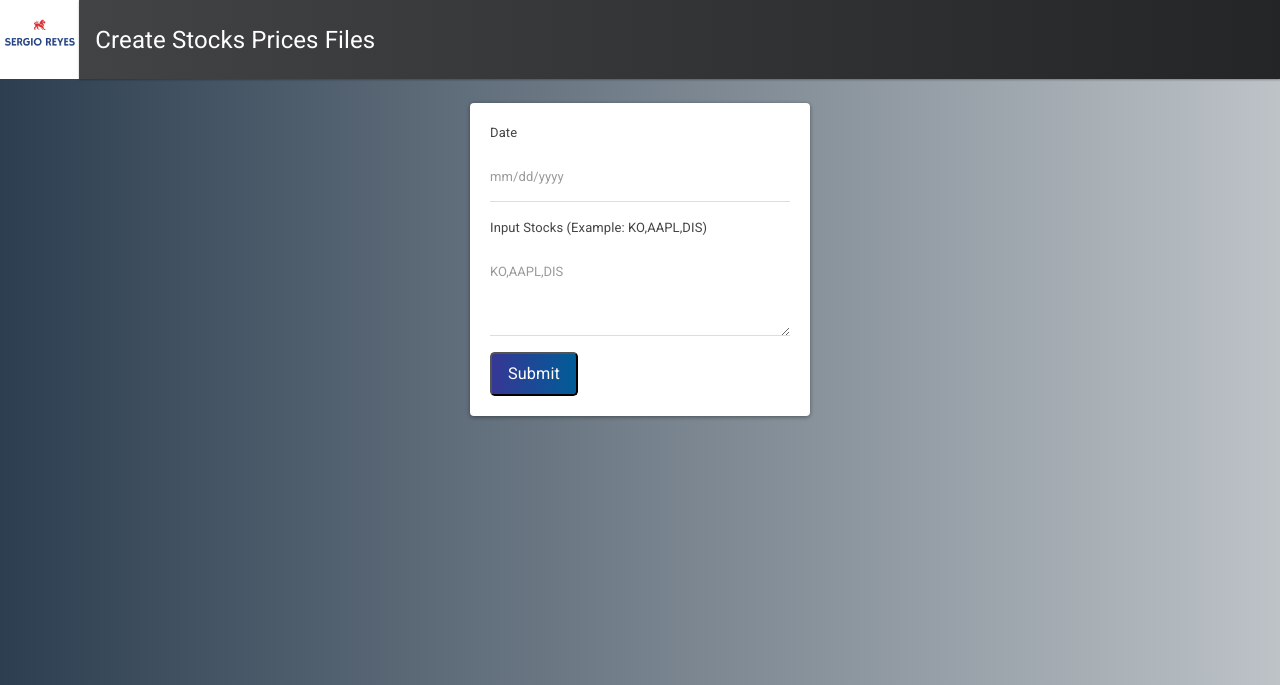
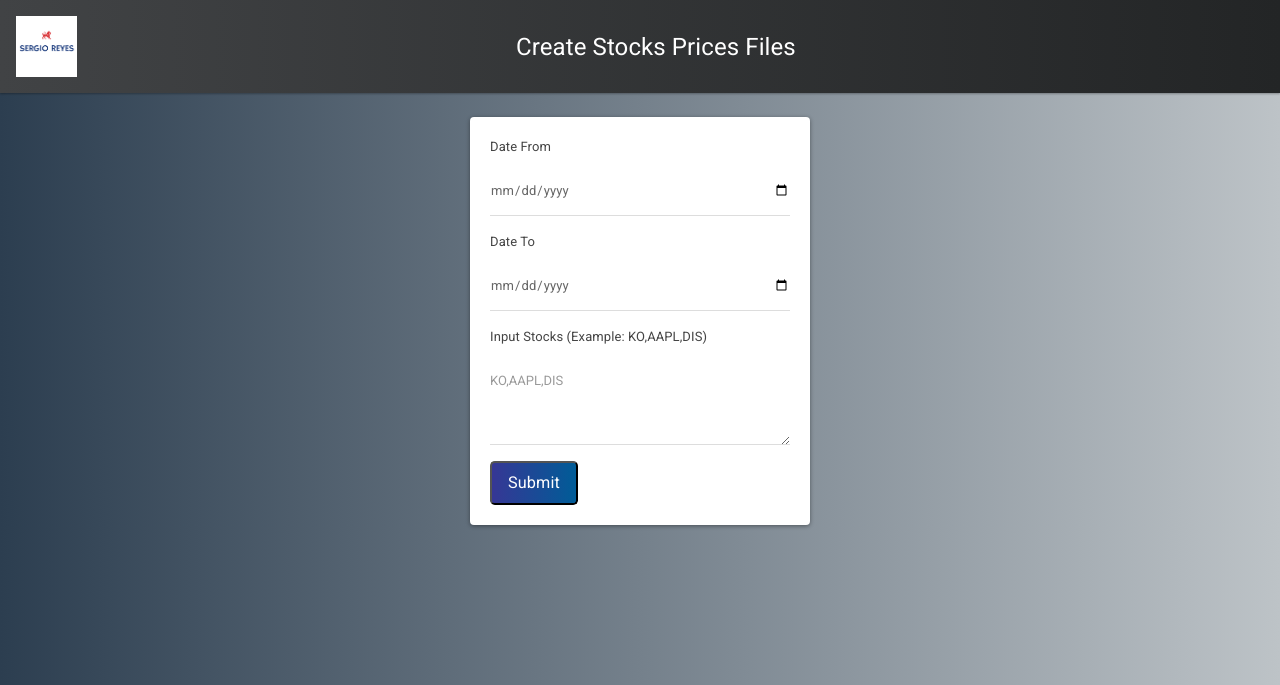
Before and after one commit to SREYES001/ShowTickerPricesHistory, a Flask app: page / in a window 1280 px wide. Shown: the top 685 px of the page. Run offline with Flask 2, Linux system fonts and the light colour scheme; some libraries are stand-ins or nearby versions.

Commit message:
first commit

```diff
--- a/App.py
+++ b/App.py
@@ -14,7 +14,7 @@ app.secret_key = 'mysecretkey'
 
 def ObtainDate(pDate):
     try:  # strptime throws an exception if the input doesn't match the pattern
-        d = datetime.datetime.strptime(pDate, "%m/%d/%Y")
+        d = datetime.datetime.strptime(pDate, "%Y-%m-%d")
     except:
         print('Incorrect date format\n')
         flash('Invalid date format. Please, input a valid date.')
@@ -32,7 +32,7 @@ def Index():
 def create_stocks():
 
     # read ticker symbols from the text area
-    StockTextarea = request.form['StockTextarea'].upper()
+    StockTextarea = request.form['StockTextarea'].upper().replace(" ", "")
 
     if StockTextarea.strip() == '':
         flash('Please, Input Stocks on Stock Area')
@@ -40,8 +40,15 @@ def create_stocks():
 
     symbol = StockTextarea.split(',')
 
+    # Get Start Date
+    SD = ObtainDate(request.form['datefrom'])
+
+    #Print if there is a error with the date SD
+    if SD == '':
+        return redirect(url_for('Index'))
+
     # Get End Date
-    ED = ObtainDate(request.form['lastdate'])
+    ED = ObtainDate(request.form['dateto'])
 
     #Print if there is a error with the date ED
     if ED == '':
@@ -50,14 +57,28 @@ def create_stocks():
    # Get Current Date
     TD = datetime.date.today()
 
+   #Print if there is a error with the date ED
+    if SD.strftime("%Y%m%d") > TD.strftime("%Y%m%d"):
+        flash('The start date can not higher than today')
+        return redirect(url_for('Index'))
+
     #Print if there is a error with the date ED
     if ED.strftime("%Y%m%d") > TD.strftime("%Y%m%d"):
-        flash('The date can not higher than today')
+        flash('The end date can not higher than today')
+        return redirect(url_for('Index'))
+
+    #Print if there is a error with the date ED
+    if ED <  SD:
+        flash('The end date can''t be less than the start date')
         return redirect(url_for('Index'))
 
     # Get number of days<
-    SD = (ED - datetime.timedelta(days=18))
+    dt = (ED - SD)
+    countDays = dt.days
 
+    if countDays > 19:
+        flash('The count of the days can not be greater than 19 days')
+        return redirect(url_for('Index'))
 
     tree_stocks = {}
 
--- a/templates/index.html
+++ b/templates/index.html
@@ -20,8 +20,13 @@
         <form action="/create_stocks" method="POST" class="form-main">
 
             <div class="form-group">
-                <label for="iLastDateFrom">Date</label>
-                <input type="text" name="lastdate" class="form-control" placeholder="mm/dd/yyyy" id="iLastDate">
+                <label for="iDateFrom">Date From</label>
+                <input type="date" name="datefrom" class="form-control" placeholder="mm/dd/yyyy" id="iDateFrom" min="1997-01-01" max="2030-12-31">
+            </div>
+
+            <div class="form-group">
+                <label for="iDateTo">Date To</label>
+                <input type="date" name="dateto" class="form-control" placeholder="mm/dd/yyyy" id="iDateTo" min="1997-01-01" max="2030-12-31">
             </div>
 
             <div class="form-group">
--- a/templates/layout.html
+++ b/templates/layout.html
@@ -6,11 +6,13 @@
     <title>Create Stocks Prices Files</title>
     <link rel="stylesheet" href="https://bootswatch.com/4/materia/bootstrap.min.css">
     <link rel="stylesheet" href="{{ url_for('static',filename = 'css/main.css') }}">
-    <img style="height: 6.2%; width: 6.2%; float: left;" src="static/image/logo.png" alt="Card image">
 </head>
 <body>
 
     <nav class="navbar navbar-expand-lg">
+        <div class="text-center">
+          <img style="height: 12.2%; width: 12.2%; float: left;" src="static/image/logo.png" alt="Responsive image">
+        </div>
         <a class="navbar-brand" href="/">Create Stocks Prices Files</a>
         <button class="navbar-toggler" type="button" data-toggle="collapse" data-target="#navbarNavAltMarkup" aria-controls="navbarNavAltMarkup" aria-expanded="false" aria-label="Toggle navigation">
           <span class="navbar-toggler-icon"></span>
```
